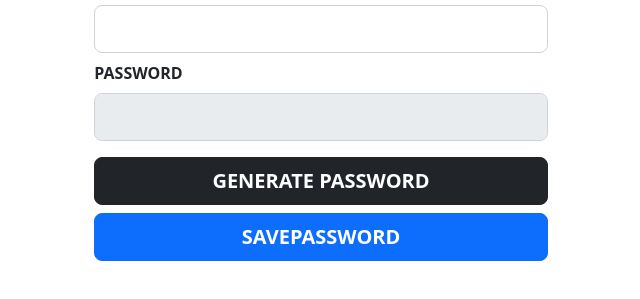
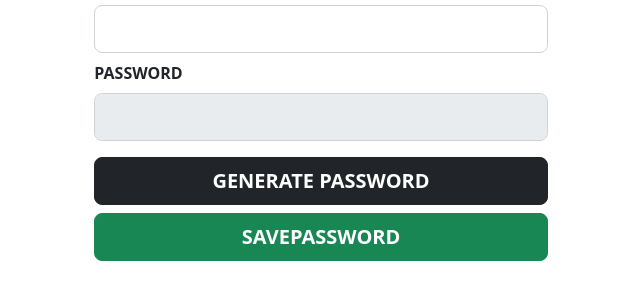
Before and after one commit to akmals14/pasgenakmals.github.io, a plain HTML site: page index.html in a window 1280 px wide. Shown: the part 91-390 px from the top of the page, without its empty margins (319-959 px from the left). Drawn offline with nearby package versions, Linux system fonts and the light colour scheme.

Commit message:
mengubah warna tombol menjadi hijau

```diff
--- a/index.html
+++ b/index.html
@@ -14,9 +14,11 @@
                 <input class="form-control form-control-lg" id="passwordLength" type="number" />
                 <label for="password" class="text-uppercase fw-bold">PASSWORD</label>
                 <input class="form-control form-control-lg" id="password" type="password" disabled />
-                <button class="btn btn-dark text-uppercase fw-bold btn-lg mt-2" onclick="getPassword()"> GENERATE PASSWORD
+                <button class="btn btn-dark text-uppercase fw-bold btn-lg mt-2" onclick="getPassword()"> GENERATE
+                    PASSWORD
                 </button>
-                <a class="btn btn-primary text-uppercase fw-bold btn-lg mt 2" onclick="savePassword()" id="saveButton">SAVEPASSWORD</a>
+                <a class="btn btn-success text-uppercase fw-bold btn-lg mt 2" onclick="savePassword()"
+                    id="saveButton">SAVEPASSWORD</a>
             </div>
         </div>
     </div>
```
